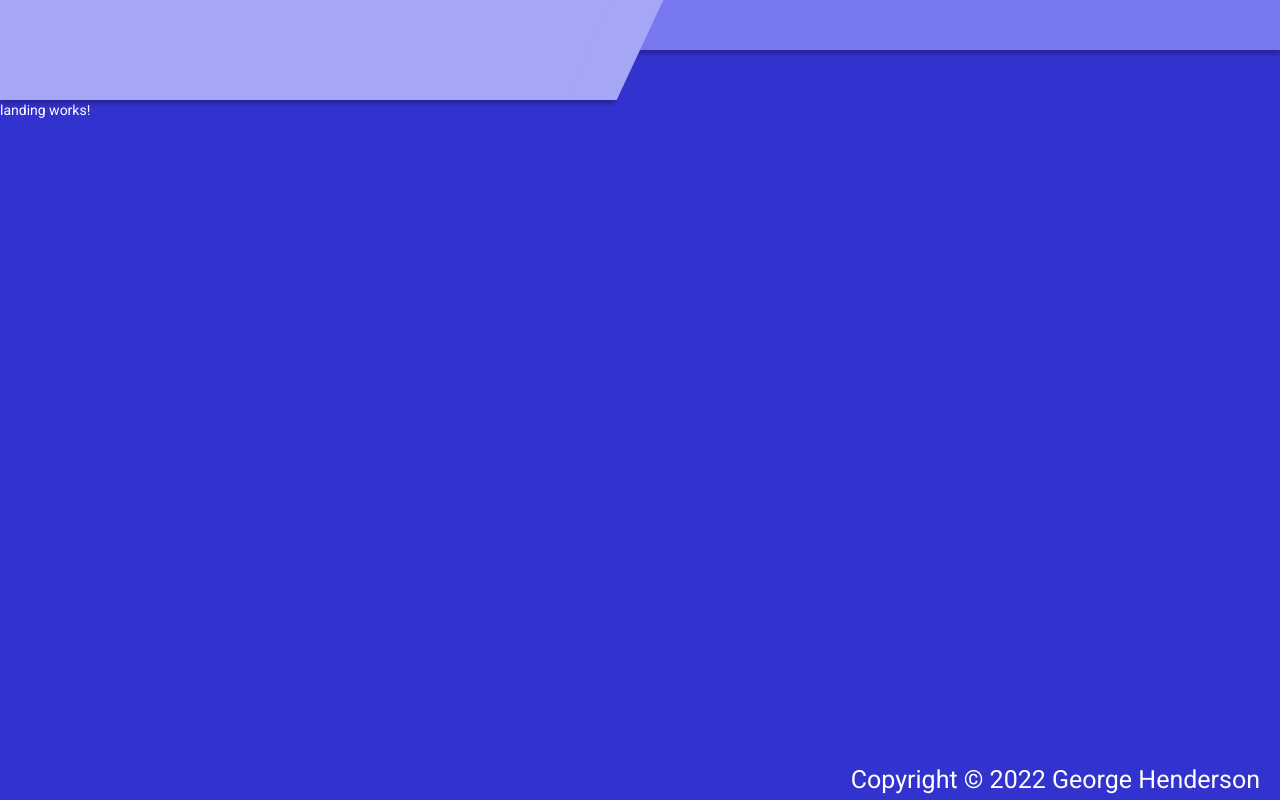
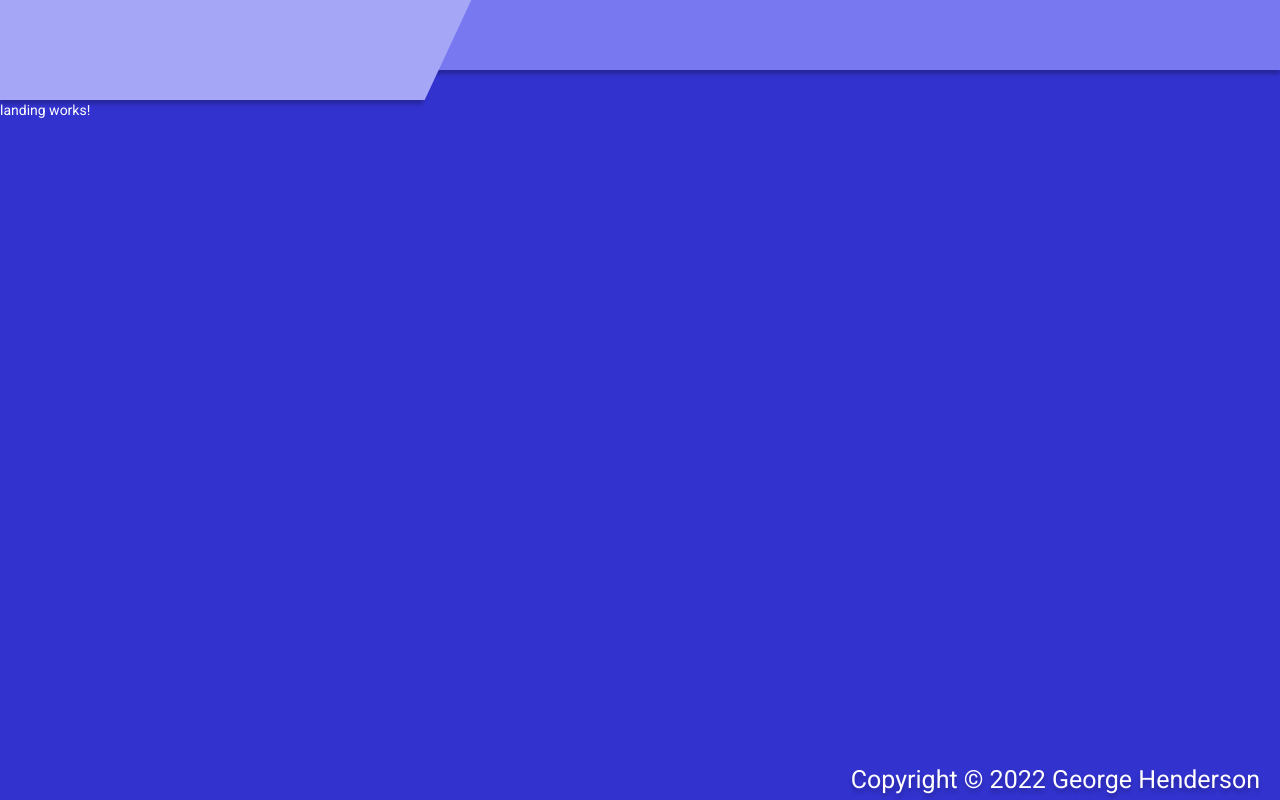
Before and after one commit to GH94GitHub/angular-chat, an Angular app: page / in a window 1280 px wide. Built offline with nearby package versions, Linux system fonts and the light colour scheme.

Commit message:
Style & Layout changes

```diff
--- a/src/app/shared/base-layout/base-layout.component.html
+++ b/src/app/shared/base-layout/base-layout.component.html
@@ -1,8 +1,12 @@
+<div class="page" fxLayout="column">
   <div class="polys" fxLayout="row">
     <div class="poly-left"></div>
     <div class="poly-right"></div>
   </div>
+  <div fxFlex>
     <router-outlet></router-outlet>
+  </div>
   <footer>
     Copyright &copy; {{ year }} George Henderson
   </footer>
+</div>
--- a/src/app/shared/base-layout/base-layout.component.scss
+++ b/src/app/shared/base-layout/base-layout.component.scss
@@ -1,13 +1,18 @@
 $poly-offset: 25px;
+$poly-breakpoint: 35%; //left 0% -> right 100%
 $poly-box-shadow: 0px 4px 4px rgba(0, 0, 0, 0.25);
+
+.page {
+  height: 100%;
+}
 
 .polys {
   height: 100px;
-}
+
   .poly-left {
     background-color: var(--color-secondary);
     height: 100%;
-  width: calc(50% - #{$poly-offset});
+    width: calc(#{$poly-breakpoint} - #{$poly-offset});
     position: relative;
     box-shadow: $poly-box-shadow;
 
@@ -31,14 +36,18 @@ $poly-box-shadow: 0px 4px 4px rgba(0, 0, 0, 0.25);
   .poly-right {
     background-color: var(--color-accent);
     box-shadow: $poly-box-shadow;
-  height: 50%;
-  width: calc(50% + #{$poly-offset});
+    height: 70%;
+    width: calc(
+      calc(100% - #{$poly-breakpoint}) + #{$poly-offset}
+      );
+  }
 }
 
 footer {
-  position: absolute;
-  bottom: 10px;
-  right: 0;
-  padding-right: 20px;
+  width: 100vw;
+  box-sizing: border-box;
+  text-shadow: 0px 4px 4px rgba(0, 0, 0, 0.25);
+  text-align: right;
+  padding: 10px 20px;
   font-size: 25px;
 }
```
Lines whose indentation alone changed are shown as unchanged.
